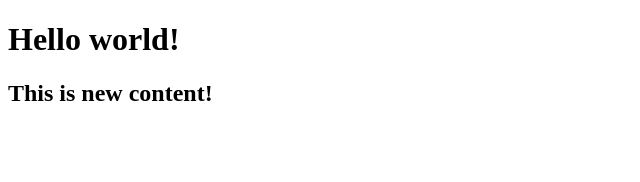
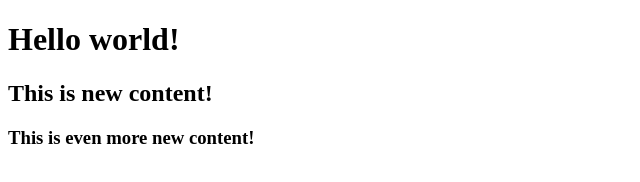
Before and after one commit to danielpik18/gitPractice, a plain HTML site: page index.html in a window 1280 px wide. Shown: the whole page, without its empty margins (0-640 px from the left). Drawn offline with Linux system fonts and the light colour scheme.

Commit message:
Even more new content!

```diff
--- a/index.html
+++ b/index.html
@@ -8,5 +8,6 @@
   <body>
     <h1>Hello world!</h1>
     <h2>This is new content!</h2>
+    <h3>This is even more new content!</h3>
   </body>
 </html>
```
